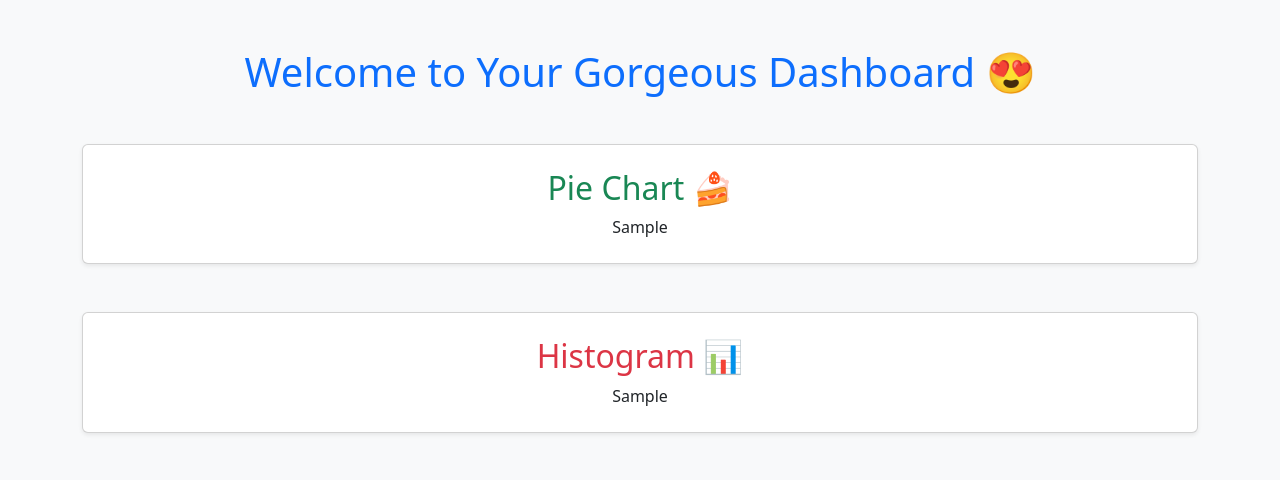
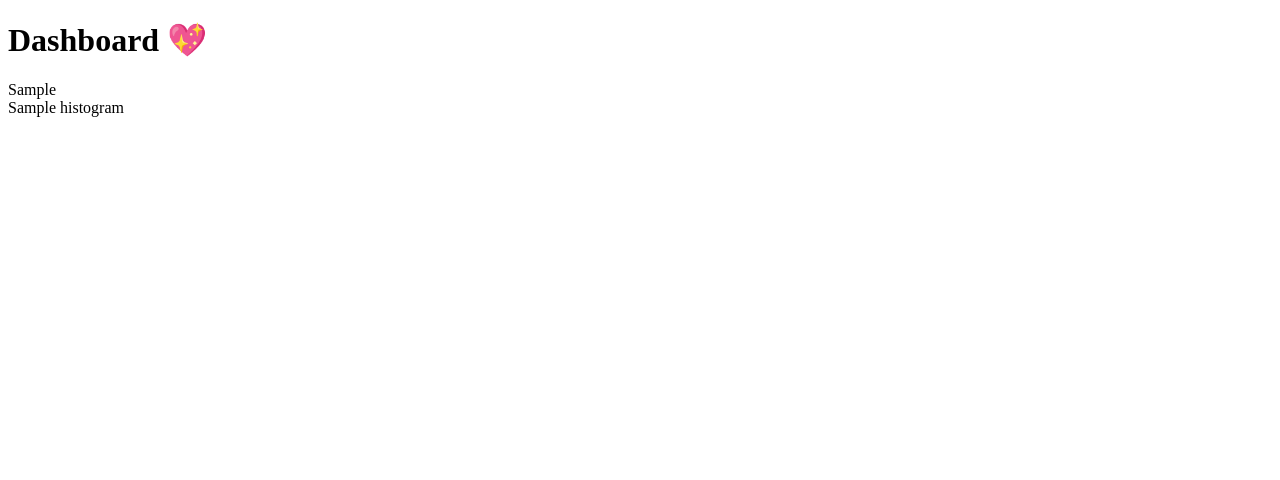
Before and after one commit to aLexGit28/flask-dashboard, a Flask app: template templates/dashboard.html in a window 1280 px wide. Shown: the top 480 px of the page. Run offline with Flask 3, Linux system fonts and the light colour scheme; the template is opened without the code that fills it: most values are stand-ins (such as "Sample title", 1, 10 or a date in 2020).

Commit message:
Refactor dashboard to load data from CSV and update HTML structure for charts

```diff
--- a/app.py
+++ b/app.py
@@ -1,24 +1,24 @@
 from flask import Flask, render_template
+import pandas as pd
 import plotly.express as px
-import plotly.io as pio
-import pandas as pd
+import os
 
 app = Flask(__name__)
 
 @app.route('/')
 def dashboard():
-    # Sample data for pie chart
-    pie_data = {'Category': ['Love', 'Work', 'Sleep', 'Play'], 'Hours': [6, 8, 7, 3]}
-    pie_df = pd.DataFrame(pie_data)
-    pie_chart = px.pie(pie_df, names='Category', values='Hours', title='How You Spend Your Day 💖')
-    pie_html = pio.to_html(pie_chart, full_html=False)
+    # Load CSV
+    df = pd.read_csv('data.csv')
 
-    # Sample data for histogram
-    values = [5, 10, 12, 15, 17, 20, 21, 23, 23, 25, 27, 30]
-    hist_chart = px.histogram(values, nbins=6, title='Sample Value Distribution 📊')
-    hist_html = pio.to_html(hist_chart, full_html=False)
+    # Create Pie Chart
+    pie = px.pie(df, names='Category', values='Hours', title='Time Spent Per Category')
+    pie_html = pie.to_html(full_html=False)
 
-    return render_template("dashboard.html", pie_chart=pie_html, hist_chart=hist_html)
+    # Create Histogram
+    hist = px.histogram(df, x='Category', y='Hours', title='Hours by Category', color='Category')
+    hist_html = hist.to_html(full_html=False)
+
+    return render_template('dashboard.html', pie_chart=pie_html, histogram=hist_html)
 
 if __name__ == '__main__':
     app.run(debug=True, port=5500)
--- a/templates/dashboard.html
+++ b/templates/dashboard.html
@@ -1,28 +1,11 @@
 <!DOCTYPE html>
-<html lang="en">
+<html>
 <head>
-    <meta charset="UTF-8">
-    <title>My Cute Dashboard 💖</title>
-    <!-- 💅 Add Bootstrap CSS -->
-    <link href="https://cdn.jsdelivr.net/npm/bootstrap@5.3.0/dist/css/bootstrap.min.css" rel="stylesheet">
+    <title>Flask Dashboard</title>
 </head>
-<body class="bg-light text-center p-5">
-    <div class="container">
-        <h1 class="mb-5 text-primary">Welcome to Your Gorgeous Dashboard 😍</h1>
-
-        <div class="mb-5 card shadow-sm p-4">
-            <h2 class="text-success">Pie Chart 🍰</h2>
-            <div>
-                {{ pie_chart|safe }}
-            </div>
-        </div>
-
-        <div class="card shadow-sm p-4">
-            <h2 class="text-danger">Histogram 📊</h2>
-            <div>
-                {{ hist_chart|safe }}
-            </div>
-        </div>
-    </div>
+<body>
+    <h1>Dashboard 💖</h1>
+    <div>{{ pie_chart | safe }}</div>
+    <div>{{ histogram | safe }}</div>
 </body>
 </html>
```
